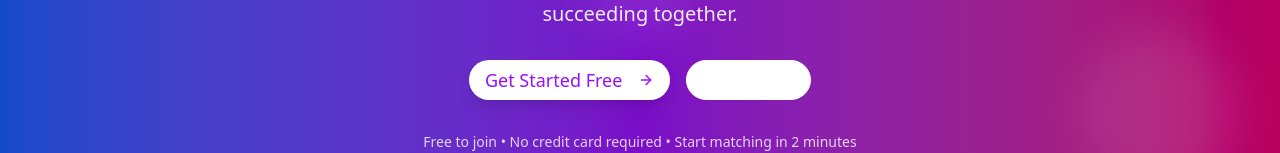
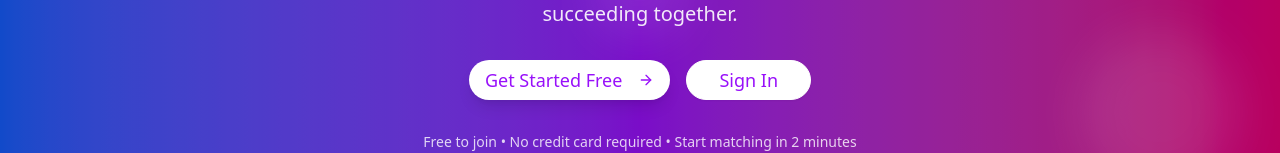
Before and after one commit to SubhanAlom009/peer-match, a Next.js app: page / in a window 1280 px wide. Shown: the part 2823-2976 px from the top of the page. Built offline with nearby package versions, Linux system fonts and the light colour scheme; no server answers.

Commit message:
updated home page

```diff
--- a/app/page.js
+++ b/app/page.js
@@ -376,7 +376,7 @@ export default function Home() {
                 asChild
                 variant="outline"
                 size="lg"
-                className="border-white text-white hover:bg-white hover:text-purple-600 px-8 py-4 text-lg rounded-full transition-all duration-300"
+                className="border-white hover:text-black hover:bg-white text-purple-600 px-8 py-4 text-lg rounded-full transition-all duration-300"
               >
                 <Link href="/auth/signin">Sign In</Link>
               </Button>
```
